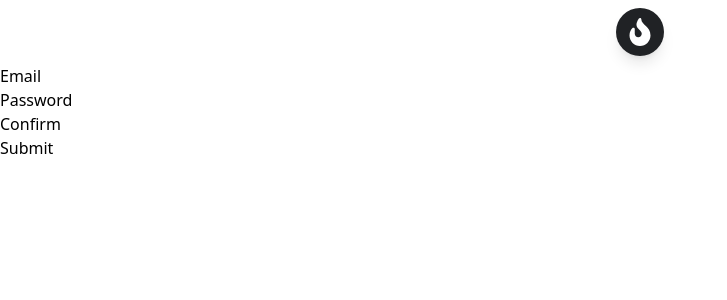
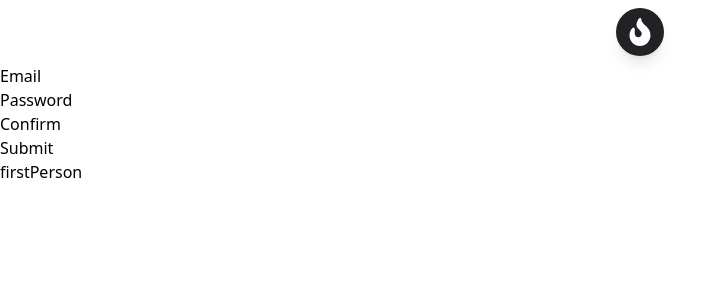
Before and after one commit to Matt-Seath/FableFork, a React (Vite) app in the folder frontend/: page / in a window 1280 px wide. Shown: the top 300 px of the page, without its empty margins (0-727 px from the left). Built offline with nearby package versions, Linux system fonts and the light colour scheme.

Commit message:
added storyParam interfaces

```diff
--- a/frontend/package.json
+++ b/frontend/package.json
@@ -10,6 +10,7 @@
   },
   "dependencies": {
     "@hookform/resolvers": "^3.0.1",
+    "axios": "^1.3.5",
     "react": "^18.2.0",
     "react-dom": "^18.2.0",
     "react-hook-form": "^7.43.9",
--- a/frontend/src/App.tsx
+++ b/frontend/src/App.tsx
@@ -2,6 +2,7 @@ import React, { Fragment } from "react";
 import Button from "./components/Button";
 import { FaFire } from "react-icons/fa";
 import SignupForm from "./components/Forms/SignupForm";
+import StoryForm from "./components/Forms/StoryForm";
 
 const App = () => {
   const handleOnSelect = (name: string) => {
@@ -16,6 +17,7 @@ const App = () => {
         onSelect={handleOnSelect}
       />
       <SignupForm />
+      <StoryForm />
     </div>
   );
 };
--- /dev/null
+++ b/frontend/src/components/Forms/StoryForm.tsx
@@ -0,0 +1,39 @@
+import React, { useState } from "react";
+import { z } from "zod";
+
+interface Stats {
+  random: boolean;
+  luck: number;
+  strength: number;
+  charisma: number;
+  intelligence: number;
+  dexterity: number;
+}
+
+interface Character {
+  mainCharacter: boolean;
+  role: string;
+  name: string;
+  age: number;
+  special: string;
+  stats: Stats;
+}
+
+interface StoryParams {
+  genre: string;
+  perspective: string;
+  characters: Character[];
+}
+
+const StoryForm = () => {
+  const [storyParams, setStoryParams] = useState<StoryParams>({
+    genre: "adventure",
+    perspective: "firstPerson",
+    characters: []
+    });
+
+  console.log(storyParams);
+  return <div>{storyParams.perspective}</div>;
+};
+
+export default StoryForm;
```
Also changed, not shown: 1 other file (tests, documents, lock files or other folders).
